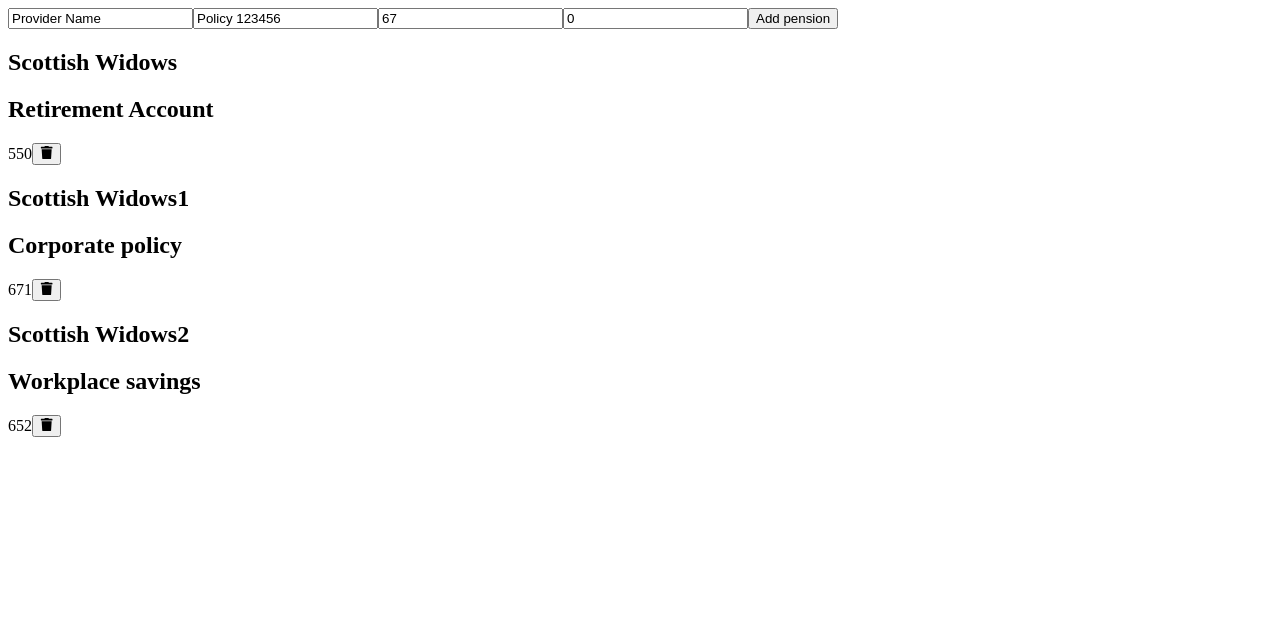
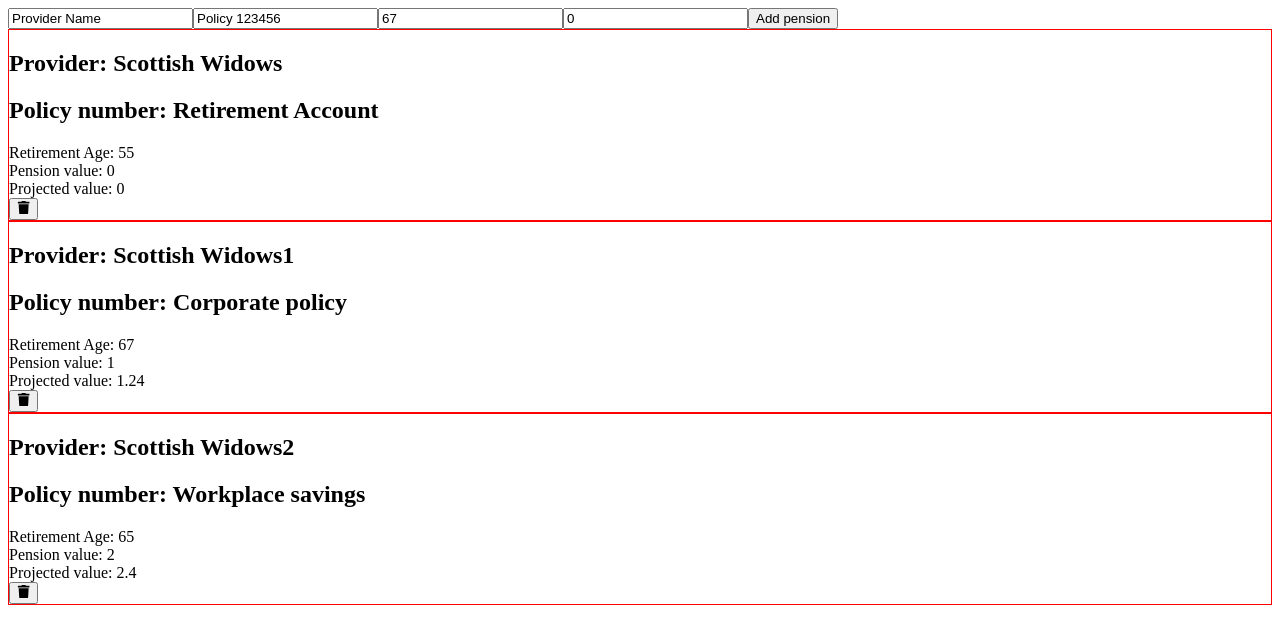
Before and after one commit to dtghub/Modeller, a React (Create React App) app: page / in a window 1280 px wide. Shown: the top 644 px of the page. Built offline with nearby package versions, Linux system fonts and the light colour scheme.

Commit message:
Experimenting and learning

```diff
--- a/src/CalculateProjectedValue.js
+++ b/src/CalculateProjectedValue.js
@@ -1,5 +1,5 @@
 //under construction - dummy values assume policy holder is 55 and 2% growth
 
-export default function CalculateProjectedValue ({ retirementAge, policyValue}) {
+export default function CalculateProjectedValue ({ retirementAge, policyValue }) {
     return ((retirementAge-55)*(policyValue*.02)+policyValue);
 };
--- a/src/Pension.js
+++ b/src/Pension.js
@@ -2,15 +2,17 @@
 import { FaTrash } from "react-icons/fa";
 import { usePensions } from "./PensionProvider";
 
-export default function Pension({ id, provider, policy, nrd, value }) {
+export default function Pension({ id, provider, policy, nrd, pensionValue }) {
   const { removePension } = usePensions();
+  const myParams = {retirementAge: nrd, policyValue: pensionValue};
   return (
     <section>
-      <div>
-        <h1>{provider}</h1>
-        <h2>{policy}</h2>
-        {nrd}
-        {value}
+      <div style={{border:"1px solid red"}}>
+        <h1>Provider: {provider}</h1>
+        <h2>Policy number: {policy}</h2>
+        <div>Retirement Age: {nrd}</div>
+        <div>Pension value: {pensionValue}</div>
+        <div>Projected value: <CalculateProjectedValue {...myParams} /></div>
         <button
           onClick={() => removePension(id)}
         >
--- a/src/PensionParametersForm.js
+++ b/src/PensionParametersForm.js
@@ -13,6 +13,8 @@
         addPension(providerName.value, policyNumber.value, retirementAge.value, policyValue.value);
         resetRetirementAge();
         resetPolicyValue();
+        resetProviderName();
+        resetPolicyNumber();
     };
 
     return (
--- a/src/pension-details.json
+++ b/src/pension-details.json
@@ -4,20 +4,20 @@
       "provider": "Scottish Widows",
       "policy": "Retirement Account",
       "nrd": 55,
-      "value": 0
+      "pensionValue": 0
     },
     {
       "id": "preset-two",
       "provider": "Scottish Widows1",
       "policy": "Corporate policy",
       "nrd": 67,
-      "value": 1
+      "pensionValue": 1
     },
     {
       "id": "preset-three",
       "provider": "Scottish Widows2",
       "policy": "Workplace savings",
       "nrd": 65,
-      "value": 2
+      "pensionValue": 2
     }
 ]
```
